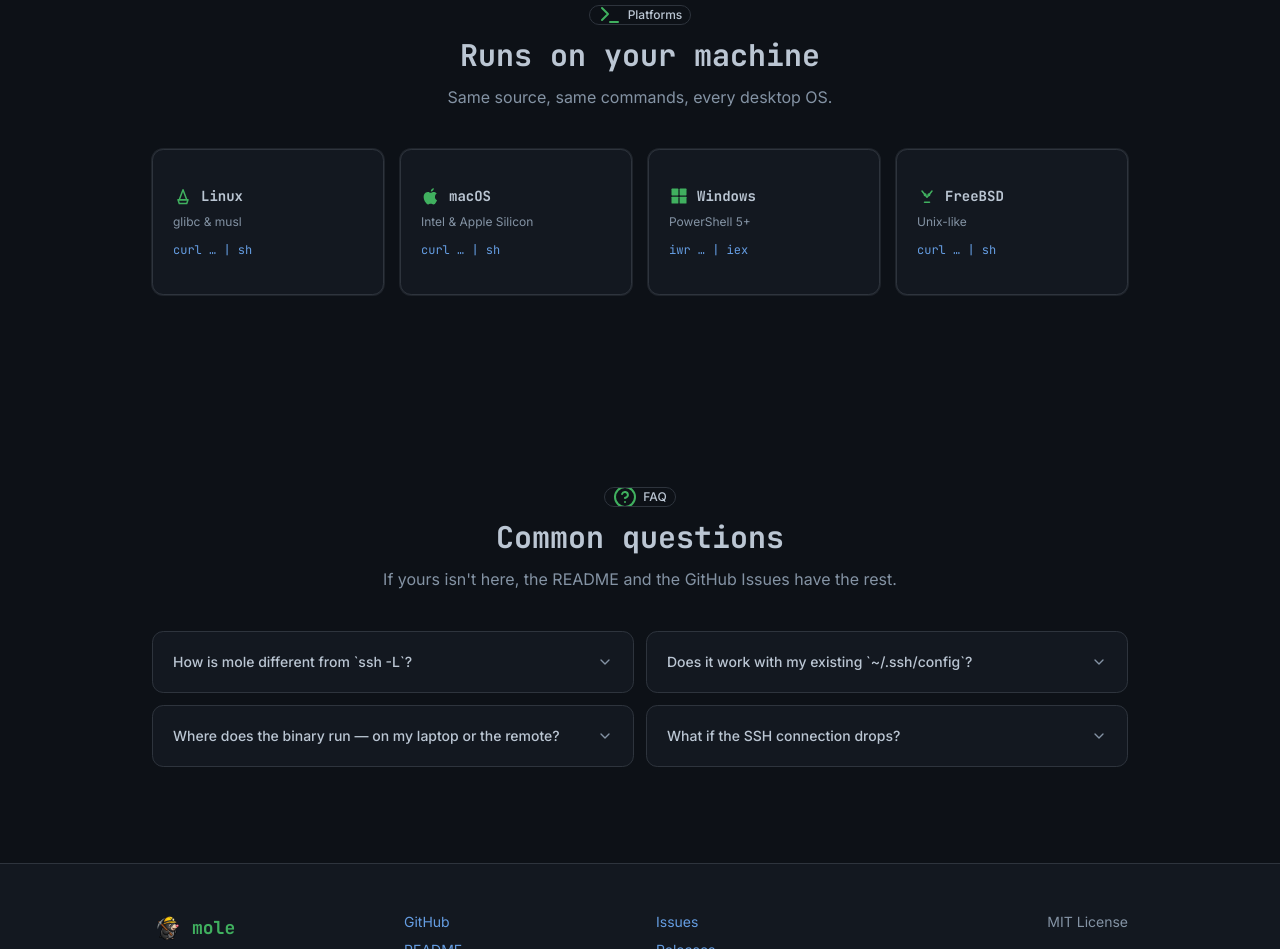
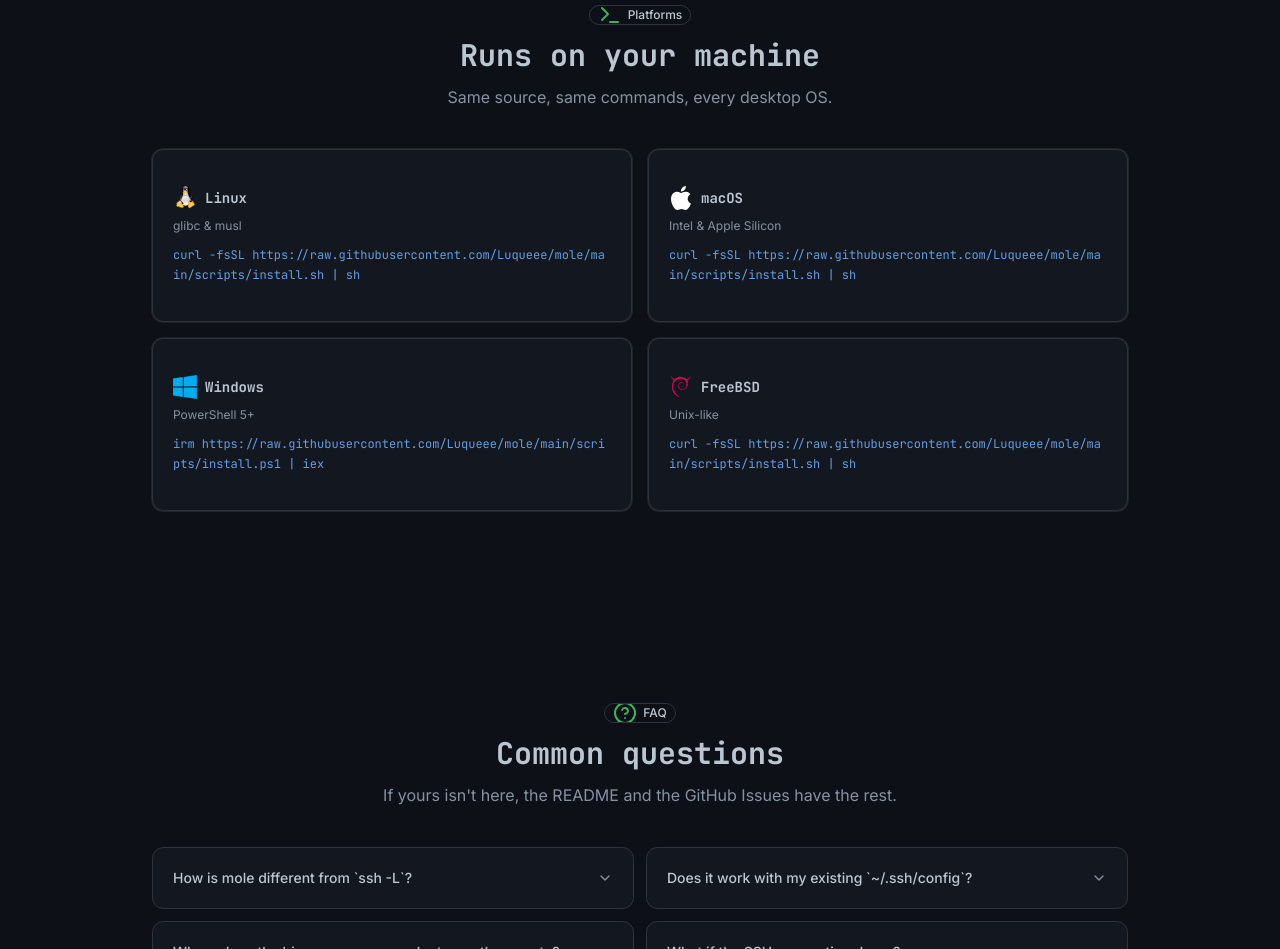
Before and after one commit to Luqueee/mole, an Astro site in the folder landing/: page / in a window 1280 px wide. Shown: the part 6828-7777 px from the top of the page. Built offline with nearby package versions, Linux system fonts and the light colour scheme; Astro itself is replaced by a stand-in of ours.

Commit message:
feat(landing): real platform logos and full install commands
- add Linux, Apple, Windows logos from svgl.app and the official
  FreeBSD horned logo (MIT) under public/logos/
- swap the placeholder inline SVGs for these brand marks
- replace the truncated "curl … | sh" placeholders with the real
  one-liners; use irm for the Windows PowerShell command
- wrap long commands instead of hiding them behind overflow scroll
- show platforms in a 2-column grid

```diff
--- a/landing/src/components/Platforms.astro
+++ b/landing/src/components/Platforms.astro
@@ -4,10 +4,10 @@ import { Badge } from "@/components/ui/badge"
 import { Terminal } from "lucide-react"
 
 const platforms = [
-  { name: "Linux", install: "curl … | sh", hint: "glibc & musl", svg: "linux" },
-  { name: "macOS", install: "curl … | sh", hint: "Intel & Apple Silicon", svg: "macos" },
-  { name: "Windows", install: "iwr … | iex", hint: "PowerShell 5+", svg: "windows" },
-  { name: "FreeBSD", install: "curl … | sh", hint: "Unix-like", svg: "bsd" },
+  { name: "Linux", install: "curl -fsSL https://raw.githubusercontent.com/Luqueee/mole/main/scripts/install.sh | sh", hint: "glibc & musl", logo: "/logos/linux.svg" },
+  { name: "macOS", install: "curl -fsSL https://raw.githubusercontent.com/Luqueee/mole/main/scripts/install.sh | sh", hint: "Intel & Apple Silicon", logo: "/logos/apple.svg" },
+  { name: "Windows", install: "irm https://raw.githubusercontent.com/Luqueee/mole/main/scripts/install.ps1 | iex", hint: "PowerShell 5+", logo: "/logos/windows.svg" },
+  { name: "FreeBSD", install: "curl -fsSL https://raw.githubusercontent.com/Luqueee/mole/main/scripts/install.sh | sh", hint: "Unix-like", logo: "/logos/freebsd.svg" },
 ]
 ---
 
@@ -26,43 +26,25 @@ const platforms = [
       </p>
     </div>
 
-    <div class="grid grid-cols-1 gap-4 sm:grid-cols-2 lg:grid-cols-4">
+    <div class="grid grid-cols-1 gap-4 sm:grid-cols-2">
       {platforms.map((p) => (
         <Card className="bg-card border border-border transition-all duration-200 hover:border-primary/40">
           <CardContent className="flex flex-col gap-2 p-5">
             <div class="flex items-center gap-2">
-              {p.svg === "linux" && (
-                <svg viewBox="0 0 16 16" fill="none" stroke="currentColor" stroke-width="1.2" stroke-linecap="round" stroke-linejoin="round" class="size-5 text-primary" aria-hidden="true">
-                  <path d="M5 11 L8 3 L11 11 Z" />
-                  <path d="M4 11 L12 11 L11 14 L5 14 Z" />
-                </svg>
-              )}
-              {p.svg === "macos" && (
-                <svg viewBox="0 0 16 16" fill="currentColor" class="size-5 text-primary" aria-hidden="true">
-                  <path d="M11.2 8.4c0-1.6 1.3-2.4 1.4-2.4-.8-1.1-2-1.3-2.4-1.3-1 0-2 .6-2.5.6-.5 0-1.3-.6-2.2-.6-1.1 0-2.2.7-2.8 1.7-1.2 2-.3 5 .9 6.6.6.8 1.2 1.7 2.1 1.7.8 0 1.1-.5 2.1-.5 1 0 1.3.5 2.1.5.9 0 1.5-.8 2-1.6.6-.9.9-1.8.9-1.8s-1.7-.7-1.7-2.6z" />
-                  <path d="M9.6 3.6c.4-.5.7-1.2.6-1.9-.6 0-1.3.4-1.7.9-.4.4-.7 1.1-.6 1.8.7 0 1.3-.4 1.7-.8z" />
-                </svg>
-              )}
-              {p.svg === "windows" && (
-                <svg viewBox="0 0 16 16" fill="currentColor" class="size-5 text-primary" aria-hidden="true">
-                  <rect x="2" y="2" width="5.5" height="5.5" rx="0.5" />
-                  <rect x="8.5" y="2" width="5.5" height="5.5" rx="0.5" />
-                  <rect x="2" y="8.5" width="5.5" height="5.5" rx="0.5" />
-                  <rect x="8.5" y="8.5" width="5.5" height="5.5" rx="0.5" />
-                </svg>
-              )}
-              {p.svg === "bsd" && (
-                <svg viewBox="0 0 16 16" fill="none" stroke="currentColor" stroke-width="1.2" stroke-linecap="round" stroke-linejoin="round" class="size-5 text-primary" aria-hidden="true">
-                  <path d="M4 4 L8 9 L12 4" />
-                  <path d="M6 13 L10 13" />
-                  <circle cx="6.5" cy="7" r="0.6" fill="currentColor" />
-                  <circle cx="9.5" cy="7" r="0.6" fill="currentColor" />
-                </svg>
-              )}
+              <img
+                src={p.logo}
+                alt=""
+                width="24"
+                height="24"
+                loading="lazy"
+                decoding="async"
+                class="size-6 shrink-0 select-none object-contain"
+                draggable="false"
+              />
               <span class="font-mono text-sm font-semibold text-foreground">{p.name}</span>
             </div>
             <p class="text-xs text-muted-foreground">{p.hint}</p>
-            <pre class="mt-1 overflow-x-auto whitespace-pre font-mono text-xs text-terminal-cyan">{p.install}</pre>
+            <pre class="mt-1 whitespace-pre-wrap break-all font-mono text-xs leading-relaxed text-terminal-cyan">{p.install}</pre>
           </CardContent>
         </Card>
       ))}
```
Also changed, not shown: landing/public/logos/apple.svg (added), landing/public/logos/freebsd.svg (added), landing/public/logos/linux.svg (added), landing/public/logos/windows.svg (added).
